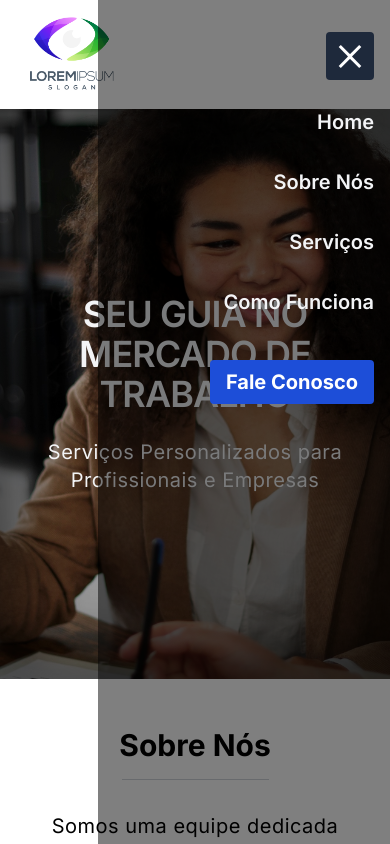
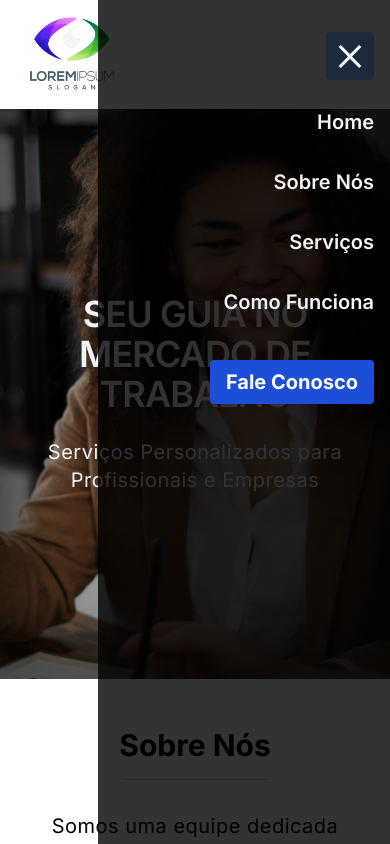
Before and after one commit to edilan-ribeiro/human-resources, a Next.js app: page / in a window 390 px wide. Both pictures are taken after a click on the button 350 px from the left and 56 px from the top of the page. Shown: the top 844 px of the page. Built offline with nearby package versions, Linux system fonts and the light colour scheme.

Commit message:
style: update mobile menu background color
The menu text was becoming unreadable if there was another text behind it, to solve that the background color was made darker

```diff
--- a/src/components/Header/MobileMenu/MobileMenu.tsx
+++ b/src/components/Header/MobileMenu/MobileMenu.tsx
@@ -34,7 +34,7 @@ export const MobileMenu = () => {
       <AnimatePresence>
         {isOpen && (
           <motion.div
-            className='fixed right-0 top-0 z-10 h-dvh w-3/4 bg-black/50'
+            className='fixed right-0 top-0 z-10 h-dvh w-3/4 bg-black/80'
             initial={{ opacity: 0, x: '50%' }}
             exit={{ opacity: 0, x: '50%' }}
             animate={isOpen ? 'menuOpen' : 'menuClose'}
```
